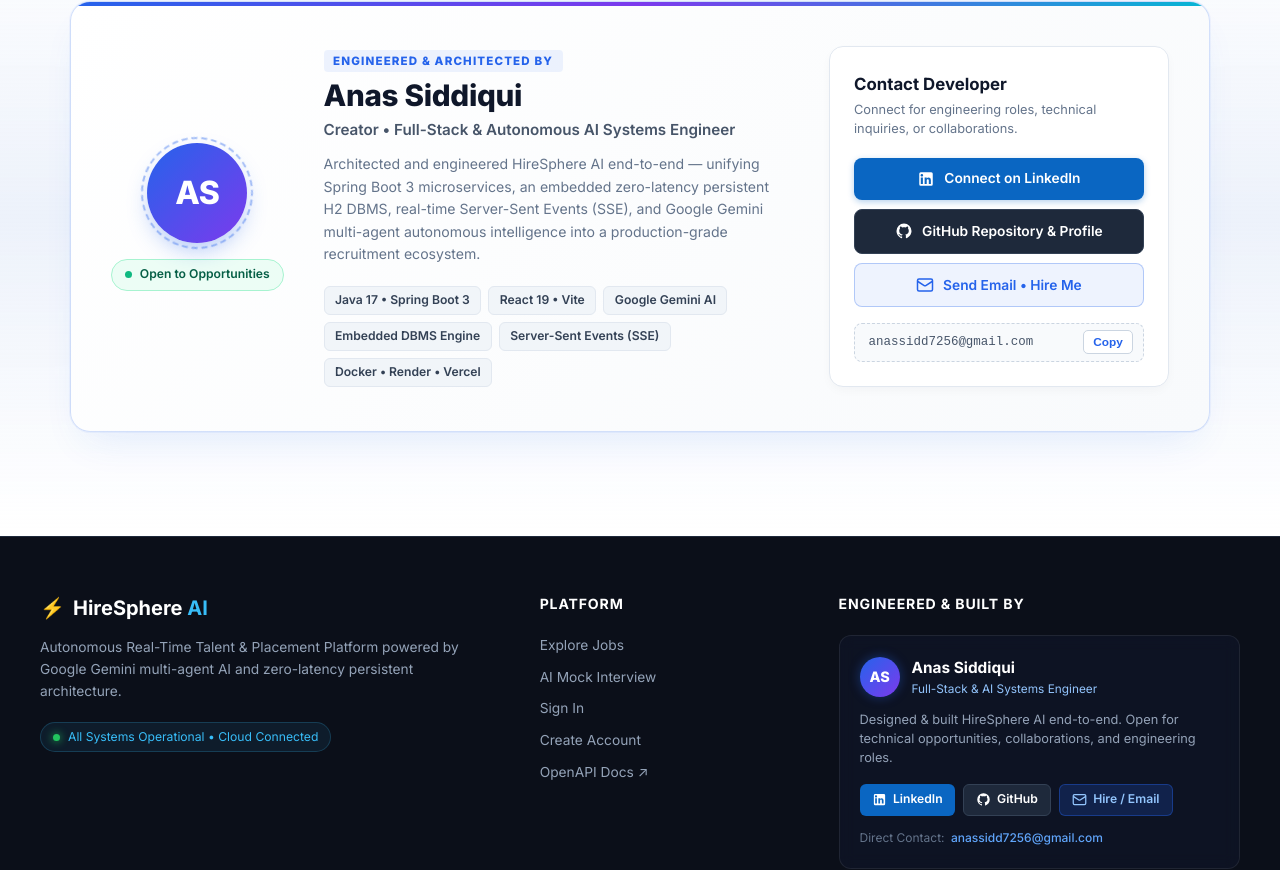
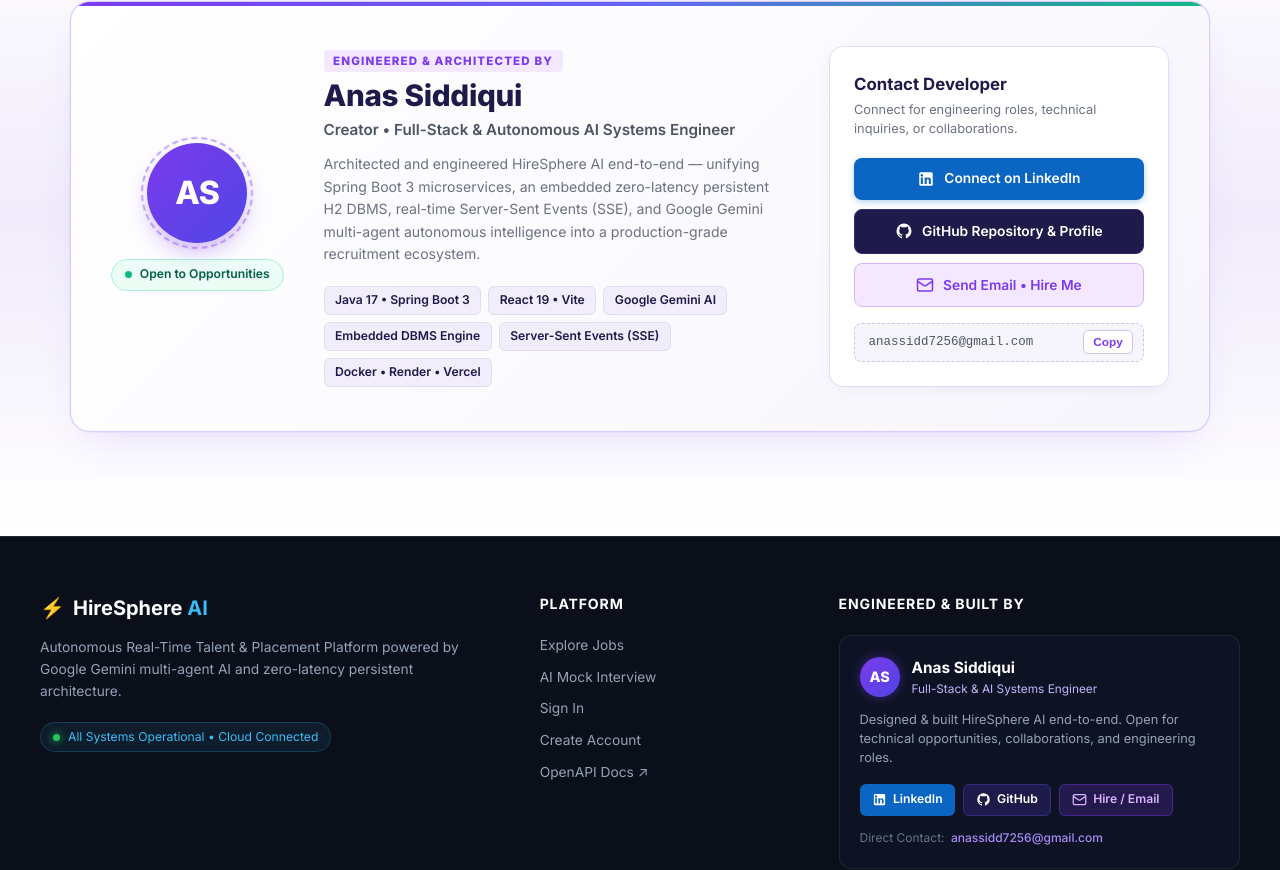
Before and after one commit to anas-byte-dev/HireSphereAI-FrontEnd, a React (Vite) app: page / in a window 1280 px wide. Shown: the part 1624-2494 px from the top of the page. Built offline with nearby package versions, Linux system fonts and the light colour scheme; no server answers; the database is empty.

Commit message:
style: revamp UI theme to Royal Amethyst & Electric Indigo with high-contrast card borders and responsive layout

```diff
--- a/src/components/AiConfigModal.jsx
+++ b/src/components/AiConfigModal.jsx
@@ -105,7 +105,7 @@
             />
             <div style={{ marginTop: '0.5rem', fontSize: '0.78rem', color: '#64748b', lineHeight: 1.4 }}>
               💡 Free Gemini API keys can be generated at{' '}
-              <a href="https://aistudio.google.com/app/apikey" target="_blank" rel="noreferrer" style={{ color: '#2563eb', fontWeight: 600 }}>
+              <a href="https://aistudio.google.com/app/apikey" target="_blank" rel="noreferrer" style={{ color: 'var(--primary, #7c3aed)', fontWeight: 600 }}>
                 Google AI Studio ↗
               </a>
               . Your key is stored securely in your browser and used directly for live generation.
--- a/src/index.css
+++ b/src/index.css
@@ -5,34 +5,35 @@
 :root {
   --font-sans: 'Inter', -apple-system, BlinkMacSystemFont, 'Segoe UI', Roboto, Helvetica, Arial, sans-serif;
 
-  /* Neutral Color Palette */
-  --bg-main: #f8fafc;
+  /* Neutral Color Palette (Warm Pearl-Amethyst Tint) */
+  --bg-main: #f7f5fc;
   --bg-surface: #ffffff;
-  --bg-surface-hover: #f1f5f9;
-  --bg-subtle: #f8fafc;
-
-  --text-main: #0f172a;
-  --text-muted: #475569;
-  --text-light: #64748b;
-  --text-subtle: #94a3b8;
-
-  /* Brand / Primary Accent (Modern Vibrant Indigo-Blue) */
-  --primary: #2563eb;
-  --primary-hover: #1d4ed8;
-  --primary-light: #eff6ff;
-  --primary-border: #bfdbfe;
-  --primary-glow: rgba(37, 99, 235, 0.25);
+  --bg-surface-hover: #f1edfa;
+  --bg-subtle: #ede7f8;
+
+  --text-main: #1e1b4b;
+  --text-muted: #4b5563;
+  --text-light: #6b7280;
+  --text-subtle: #9ca3af;
+
+  /* Brand / Primary Accent (Royal Amethyst & Electric Violet) */
+  --primary: #7c3aed;
+  --primary-color: #7c3aed;
+  --primary-hover: #6d28d9;
+  --primary-light: #f3e8ff;
+  --primary-border: #d8b4fe;
+  --primary-glow: rgba(124, 58, 237, 0.28);
 
   /* Semantic Tones */
-  --success: #15803d;
-  --success-light: #dcfce7;
-  --success-border: #bbf7d0;
-
-  --danger: #dc2626;
-  --danger-light: #fee2e2;
-  --danger-border: #fecaca;
-
-  --warning: #b45309;
+  --success: #059669;
+  --success-light: #d1fae5;
+  --success-border: #a7f3d0;
+
+  --danger: #e11d48;
+  --danger-light: #ffe4e6;
+  --danger-border: #fecdd3;
+
+  --warning: #d97706;
   --warning-light: #fef3c7;
   --warning-border: #fde68a;
 
@@ -40,19 +41,19 @@
   --info-light: #e0f2fe;
   --info-border: #bae6fd;
 
-  /* Borders & Shadows */
-  --border-color: #e2e8f0;
-  --border-subtle: #cbd5e1;
-  --radius-sm: 6px;
-  --radius-md: 10px;
-  --radius-lg: 14px;
+  /* Borders & Shadows - Elevated Box Definition */
+  --border-color: #e4dcf4;
+  --border-subtle: #d0c2e8;
+  --radius-sm: 8px;
+  --radius-md: 12px;
+  --radius-lg: 16px;
   --radius-full: 9999px;
 
-  --shadow-xs: 0 1px 2px 0 rgba(15, 23, 42, 0.05);
-  --shadow-sm: 0 2px 4px 0 rgba(15, 23, 42, 0.05);
-  --shadow-md: 0 4px 12px -2px rgba(15, 23, 42, 0.08), 0 2px 6px -1px rgba(15, 23, 42, 0.04);
-  --shadow-lg: 0 12px 28px -4px rgba(15, 23, 42, 0.12), 0 4px 12px -2px rgba(15, 23, 42, 0.06);
-  --shadow-glow: 0 6px 20px -2px rgba(37, 99, 235, 0.35);
+  --shadow-xs: 0 1px 3px 0 rgba(124, 58, 237, 0.04);
+  --shadow-sm: 0 2px 6px 0 rgba(124, 58, 237, 0.06);
+  --shadow-md: 0 4px 14px -2px rgba(124, 58, 237, 0.1), 0 2px 6px -1px rgba(15, 23, 42, 0.04);
+  --shadow-lg: 0 12px 30px -4px rgba(124, 58, 237, 0.14), 0 4px 12px -2px rgba(15, 23, 42, 0.06);
+  --shadow-glow: 0 6px 22px -2px rgba(124, 58, 237, 0.38);
 }
 
 /* Base Reset & Smooth Scrolling */
@@ -82,7 +83,7 @@
 /* Firefox */
 * {
   scrollbar-width: thin;
-  scrollbar-color: #cbd5e1 #f8fafc;
+  scrollbar-color: #d8b4fe #f7f5fc;
 }
 
 /* Chrome, Edge, Safari */
@@ -92,17 +93,17 @@
 }
 
 ::-webkit-scrollbar-track {
-  background: #f8fafc;
+  background: #f7f5fc;
 }
 
 ::-webkit-scrollbar-thumb {
-  background: #cbd5e1;
+  background: #d8b4fe;
   border-radius: 999px;
-  border: 2px solid #f8fafc;
+  border: 2px solid #f7f5fc;
 }
 
 ::-webkit-scrollbar-thumb:hover {
-  background: #94a3b8;
+  background: #c084fc;
 }
 
 /* Floating Scroll-to-Top Button */
@@ -113,10 +114,10 @@
   width: 48px;
   height: 48px;
   border-radius: 50%;
-  background: linear-gradient(135deg, #2563eb 0%, #1d4ed8 100%);
+  background: linear-gradient(135deg, #7c3aed 0%, #6d28d9 100%);
   color: #ffffff;
   border: 1px solid rgba(255, 255, 255, 0.3);
-  box-shadow: 0 4px 18px rgba(37, 99, 235, 0.45);
+  box-shadow: 0 4px 18px rgba(124, 58, 237, 0.45);
   cursor: pointer;
   display: flex;
   flex-direction: column;
@@ -459,16 +460,16 @@
 }
 
 .btn-primary {
-  background: linear-gradient(135deg, #2563eb 0%, #1d4ed8 100%);
+  background: linear-gradient(135deg, #7c3aed 0%, #6366f1 100%);
   color: #ffffff;
-  border-color: #2563eb;
-  box-shadow: 0 2px 8px rgba(37, 99, 235, 0.28);
+  border-color: #7c3aed;
+  box-shadow: 0 2px 10px rgba(124, 58, 237, 0.3);
 }
 
 .btn-primary:hover:not(:disabled) {
-  background: linear-gradient(135deg, #1d4ed8 0%, #1e40af 100%);
-  border-color: #1d4ed8;
-  box-shadow: 0 6px 18px rgba(37, 99, 235, 0.38);
+  background: linear-gradient(135deg, #6d28d9 0%, #4f46e5 100%);
+  border-color: #6d28d9;
+  box-shadow: 0 6px 20px rgba(124, 58, 237, 0.42);
 }
 
 .btn-outline {
@@ -674,6 +675,7 @@
 /* =========================================================
    Cards & Layouts
    ========================================================= */
+.card,
 .dashboard-card,
 .form-card,
 .profile-card,
@@ -682,7 +684,7 @@
 .stat-card,
 .notification-card {
   background-color: var(--bg-surface);
-  border: 1px solid var(--border-color);
+  border: 1.5px solid var(--border-color);
   border-radius: var(--radius-md);
   padding: 1.35rem 1.6rem;
   box-shadow: var(--shadow-sm);
@@ -884,7 +886,7 @@
 
 /* AI Sparkle Button */
 .btn-ai-sparkle {
-  background: linear-gradient(135deg, #2563eb 0%, #7c3aed 100%);
+  background: linear-gradient(135deg, #7c3aed 0%, #4f46e5 100%);
   color: #ffffff;
   border: none;
   padding: 0.55rem 1.2rem;
@@ -899,7 +901,7 @@
 }
 
 .btn-ai-sparkle:hover:not(:disabled) {
-  background: linear-gradient(135deg, #1d4ed8 0%, #6d28d9 100%);
+  background: linear-gradient(135deg, #6d28d9 0%, #4338ca 100%);
   box-shadow: 0 6px 20px rgba(124, 58, 237, 0.48);
   transform: translateY(-1.5px);
 }
@@ -1349,10 +1351,10 @@
    Home Page Section (Modern Gradient Mesh & Ambient Lighting)
    ========================================================= */
 .hero-section {
-  background: radial-gradient(ellipse at 50% 0%, #1e293b 0%, #0f172a 100%);
+  background: radial-gradient(ellipse at 50% 0%, #1e1b4b 0%, #0f0d24 100%);
   color: #ffffff;
   padding: 4.5rem 1.5rem 4rem;
-  border-bottom: 1px solid #1e293b;
+  border-bottom: 1px solid #2e1065;
   position: relative;
   overflow: hidden;
 }
@@ -1365,7 +1367,7 @@
   transform: translateX(-50%);
   width: 650px;
   height: 350px;
-  background: radial-gradient(circle, rgba(37, 99, 235, 0.25) 0%, transparent 70%);
+  background: radial-gradient(circle, rgba(124, 58, 237, 0.3) 0%, transparent 70%);
   pointer-events: none;
 }
 
@@ -1382,10 +1384,10 @@
   align-items: center;
   gap: 0.5rem;
   padding: 0.35rem 0.95rem;
-  background: rgba(37, 99, 235, 0.15);
-  border: 1px solid rgba(147, 197, 253, 0.25);
+  background: rgba(124, 58, 237, 0.18);
+  border: 1px solid rgba(216, 180, 254, 0.3);
   border-radius: var(--radius-full);
-  color: #93c5fd;
+  color: #d8b4fe;
   font-size: 0.82rem;
   font-weight: 600;
   margin-bottom: 1.25rem;
@@ -1402,7 +1404,7 @@
 }
 
 .hero-highlight {
-  background: linear-gradient(135deg, #60a5fa 0%, #93c5fd 50%, #bfdbfe 100%);
+  background: linear-gradient(135deg, #c084fc 0%, #a78bfa 50%, #e9d5ff 100%);
   -webkit-background-clip: text;
   -webkit-text-fill-color: transparent;
 }
@@ -1518,7 +1520,7 @@
    ========================================================= */
 .developer-spotlight-section {
   padding: 4.5rem 1.5rem;
-  background: linear-gradient(180deg, var(--bg-surface) 0%, rgba(37, 99, 235, 0.05) 50%, var(--bg-surface) 100%);
+  background: linear-gradient(180deg, var(--bg-surface) 0%, rgba(124, 58, 237, 0.05) 50%, var(--bg-surface) 100%);
   border-top: 1px solid var(--border-color);
   position: relative;
 }
@@ -1526,10 +1528,10 @@
 .developer-spotlight-card {
   max-width: 1140px;
   margin: 0 auto;
-  background: linear-gradient(135deg, #ffffff 0%, #f8fafc 100%);
-  border: 1px solid rgba(37, 99, 235, 0.2);
+  background: linear-gradient(135deg, #ffffff 0%, #f7f5fc 100%);
+  border: 1.5px solid rgba(124, 58, 237, 0.25);
   border-radius: 20px;
-  box-shadow: 0 20px 40px -15px rgba(37, 99, 235, 0.12), 0 0 0 1px rgba(37, 99, 235, 0.05);
+  box-shadow: 0 20px 40px -15px rgba(124, 58, 237, 0.15), 0 0 0 1px rgba(124, 58, 237, 0.05);
   padding: 2.75rem 2.5rem;
   display: grid;
   grid-template-columns: auto 1fr 340px;
@@ -1546,7 +1548,7 @@
   left: 0;
   right: 0;
   height: 4px;
-  background: linear-gradient(90deg, #2563eb, #7c3aed, #06b6d4);
+  background: linear-gradient(90deg, #7c3aed, #6366f1, #10b981);
 }
 
 .developer-spotlight-avatar-col {
@@ -1560,12 +1562,12 @@
   width: 100px;
   height: 100px;
   border-radius: 50%;
-  background: linear-gradient(135deg, #2563eb, #7c3aed);
+  background: linear-gradient(135deg, #7c3aed, #4f46e5);
   display: flex;
   align-items: center;
   justify-content: center;
   position: relative;
-  box-shadow: 0 10px 25px -5px rgba(37, 99, 235, 0.4);
+  box-shadow: 0 10px 25px -5px rgba(124, 58, 237, 0.45);
 }
 
 .avatar-initials {
@@ -1579,7 +1581,7 @@
   position: absolute;
   inset: -6px;
   border-radius: 50%;
-  border: 2px dashed rgba(37, 99, 235, 0.4);
+  border: 2px dashed rgba(124, 58, 237, 0.45);
   animation: spin 20s linear infinite;
 }
 
@@ -1621,8 +1623,8 @@
   font-weight: 800;
   letter-spacing: 0.1em;
   text-transform: uppercase;
-  color: #2563eb;
-  background: rgba(37, 99, 235, 0.08);
+  color: var(--primary);
+  background: var(--primary-light);
   padding: 0.25rem 0.6rem;
   border-radius: 4px;
 }
@@ -1630,7 +1632,7 @@
 .spotlight-name {
   font-size: 1.85rem;
   font-weight: 800;
-  color: #0f172a;
+  color: var(--text-main);
   margin: 0.4rem 0 0.25rem;
   line-height: 1.2;
 }
@@ -1638,13 +1640,13 @@
 .spotlight-tagline {
   font-size: 0.95rem;
   font-weight: 600;
-  color: #475569;
+  color: var(--text-muted);
   margin-bottom: 0.75rem;
 }
 
 .spotlight-desc {
   font-size: 0.88rem;
-  color: #64748b;
+  color: var(--text-light);
   line-height: 1.6;
   margin-bottom: 1.25rem;
 }
@@ -1658,37 +1660,38 @@
 .tech-badge {
   font-size: 0.76rem;
   font-weight: 600;
-  background: #f1f5f9;
-  color: #334155;
-  border: 1px solid #e2e8f0;
+  background: var(--bg-surface-hover);
+  color: var(--text-main);
+  border: 1px solid var(--border-color);
   padding: 0.25rem 0.65rem;
   border-radius: 6px;
   transition: all 0.2s ease;
 }
 
 .tech-badge:hover {
-  background: #e2e8f0;
-  border-color: #cbd5e1;
+  background: var(--primary-light);
+  border-color: var(--primary-border);
+  color: var(--primary);
 }
 
 .developer-spotlight-action-col {
   background: #ffffff;
-  border: 1px solid #e2e8f0;
+  border: 1.5px solid var(--border-color);
   border-radius: 14px;
   padding: 1.5rem;
-  box-shadow: 0 4px 12px -2px rgba(15, 23, 42, 0.04);
+  box-shadow: 0 4px 14px -2px rgba(124, 58, 237, 0.08);
 }
 
 .action-hub-header h4 {
   font-size: 1.05rem;
   font-weight: 700;
-  color: #0f172a;
+  color: var(--text-main);
   margin: 0 0 0.25rem;
 }
 
 .action-hub-header p {
   font-size: 0.8rem;
-  color: #64748b;
+  color: var(--text-light);
   line-height: 1.45;
   margin: 0 0 1.2rem;
 }
@@ -1726,25 +1729,25 @@
 }
 
 .spotlight-btn.btn-github {
-  background: #1e293b;
+  background: #1e1b4b;
   color: #ffffff;
-  border: 1px solid #334155;
+  border: 1px solid #312e81;
 }
 
 .spotlight-btn.btn-github:hover {
-  background: #0f172a;
-  border-color: #475569;
+  background: #0f0d24;
+  border-color: #4338ca;
   transform: translateY(-1px);
 }
 
 .spotlight-btn.btn-email {
-  background: rgba(37, 99, 235, 0.08);
-  color: #2563eb;
-  border: 1px solid rgba(37, 99, 235, 0.3);
+  background: var(--primary-light);
+  color: var(--primary);
+  border: 1px solid var(--primary-border);
 }
 
 .spotlight-btn.btn-email:hover {
-  background: #2563eb;
+  background: var(--primary);
   color: #ffffff;
   transform: translateY(-1px);
 }
@@ -1753,23 +1756,23 @@
   display: flex;
   align-items: center;
   justify-content: space-between;
-  background: #f8fafc;
-  border: 1px dashed #cbd5e1;
+  background: var(--bg-main);
+  border: 1px dashed var(--border-subtle);
   border-radius: 8px;
   padding: 0.4rem 0.65rem 0.4rem 0.85rem;
 }
 
 .email-display {
   font-size: 0.78rem;
-  color: #475569;
+  color: var(--text-muted);
   font-family: monospace;
   word-break: break-all;
 }
 
 .btn-copy-email {
   background: #ffffff;
-  border: 1px solid #cbd5e1;
-  color: #2563eb;
+  border: 1px solid var(--border-subtle);
+  color: var(--primary);
   font-size: 0.74rem;
   font-weight: 600;
   padding: 0.25rem 0.55rem;
@@ -1780,9 +1783,9 @@
 }
 
 .btn-copy-email:hover {
-  background: #2563eb;
+  background: var(--primary);
   color: #ffffff;
-  border-color: #2563eb;
+  border-color: var(--primary);
 }
 
 @media (max-width: 960px) {
@@ -1917,14 +1920,14 @@
   width: 40px;
   height: 40px;
   border-radius: 50%;
-  background: linear-gradient(135deg, #2563eb, #7c3aed);
+  background: linear-gradient(135deg, #7c3aed, #4f46e5);
   color: #ffffff;
   font-weight: 800;
   font-size: 0.9rem;
   display: flex;
   align-items: center;
   justify-content: center;
-  box-shadow: 0 0 12px rgba(37, 99, 235, 0.4);
+  box-shadow: 0 0 12px rgba(124, 58, 237, 0.45);
 }
 
 .developer-name {
@@ -1935,7 +1938,7 @@
 
 .developer-role {
   font-size: 0.74rem;
-  color: #93c5fd;
+  color: #c4b5fd;
 }
 
 .developer-bio {
@@ -1975,25 +1978,25 @@
 }
 
 .social-btn.github-btn {
-  background: #1e293b;
+  background: #1e1b4b;
   color: #ffffff;
-  border: 1px solid #334155;
+  border: 1px solid #312e81;
 }
 
 .social-btn.github-btn:hover {
-  background: #0f172a;
-  border-color: #475569;
+  background: #0f0d24;
+  border-color: #4338ca;
   transform: translateY(-1px);
 }
 
 .social-btn.email-btn {
-  background: rgba(37, 99, 235, 0.2);
-  color: #93c5fd;
-  border: 1px solid rgba(37, 99, 235, 0.4);
+  background: rgba(124, 58, 237, 0.2);
+  color: #d8b4fe;
+  border: 1px solid rgba(124, 58, 237, 0.4);
 }
 
 .social-btn.email-btn:hover {
-  background: #2563eb;
+  background: #7c3aed;
   color: #ffffff;
   transform: translateY(-1px);
 }
@@ -2007,7 +2010,7 @@
 }
 
 .email-link {
-  color: #60a5fa;
+  color: #a78bfa;
   text-decoration: none;
   font-weight: 500;
 }
@@ -2036,14 +2039,14 @@
 }
 
 .creator-name-highlight {
-  color: #60a5fa;
+  color: #a78bfa;
   font-weight: 600;
   text-decoration: none;
   transition: all 0.2s ease;
 }
 
 .creator-name-highlight:hover {
-  color: #93c5fd;
+  color: #c4b5fd;
   text-decoration: underline;
 }
 
@@ -2728,3 +2731,20 @@
     padding: 0.15rem 0.4rem;
   }
 }
+
+/* =========================================================
+   AI Interview Responsive Chamber Grid & Box Definition
+   ========================================================= */
+.ai-interview-chamber-grid {
+  display: grid;
+  grid-template-columns: 1fr 310px;
+  gap: 1.5rem;
+  align-items: start;
+}
+
+@media (max-width: 900px) {
+  .ai-interview-chamber-grid {
+    grid-template-columns: 1fr;
+    gap: 1.25rem;
+  }
+}
--- a/src/pages/AdminDashboard.jsx
+++ b/src/pages/AdminDashboard.jsx
@@ -211,7 +211,7 @@
               ✨
             </div>
             <div className="stat-details">
-              <span className="stat-number" style={{ fontSize: '1.25rem', color: aiStatus?.active ? '#7c3aed' : '#2563eb' }}>
+              <span className="stat-number" style={{ fontSize: '1.25rem', color: aiStatus?.active ? '#7c3aed' : '#6b7280' }}>
                 {aiStatus?.active ? 'Active' : 'Offline'}
               </span>
               <span className="stat-label" style={{ fontSize: '0.78rem' }}>
--- a/src/pages/CandidateDashboard.jsx
+++ b/src/pages/CandidateDashboard.jsx
@@ -57,7 +57,7 @@
 
       <div className="stats-grid">
         <div className="stat-card">
-          <div className="stat-icon" style={{ background: 'rgba(37, 99, 235, 0.1)', color: '#2563eb' }}>📄</div>
+          <div className="stat-icon" style={{ background: 'rgba(124, 58, 237, 0.12)', color: 'var(--primary, #7c3aed)' }}>📄</div>
           <div className="stat-details">
             <span className="stat-number">{applications.length}</span>
             <span className="stat-label">Applications Submitted</span>
```
Also changed, not shown: src/components/Navbar.jsx (+4 -4 lines), src/pages/AiInterview.jsx (+29 -22 lines).
